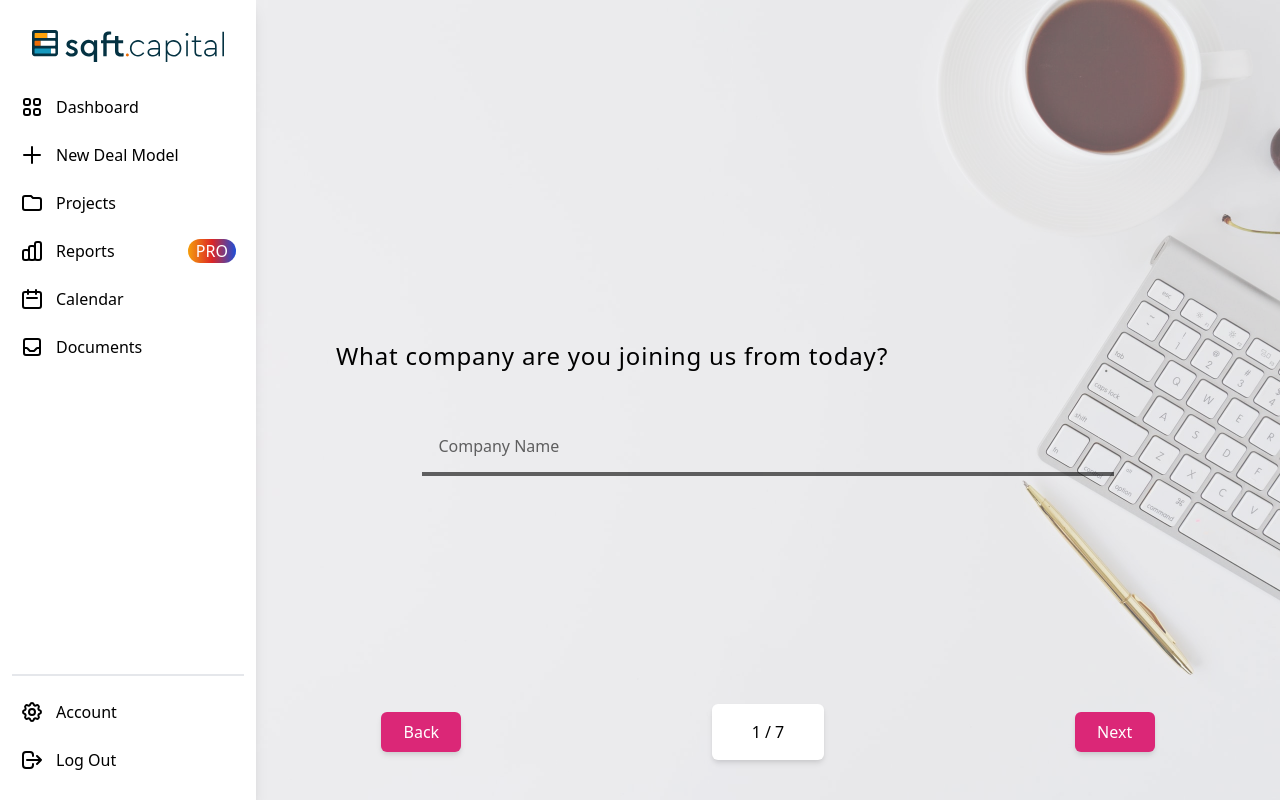
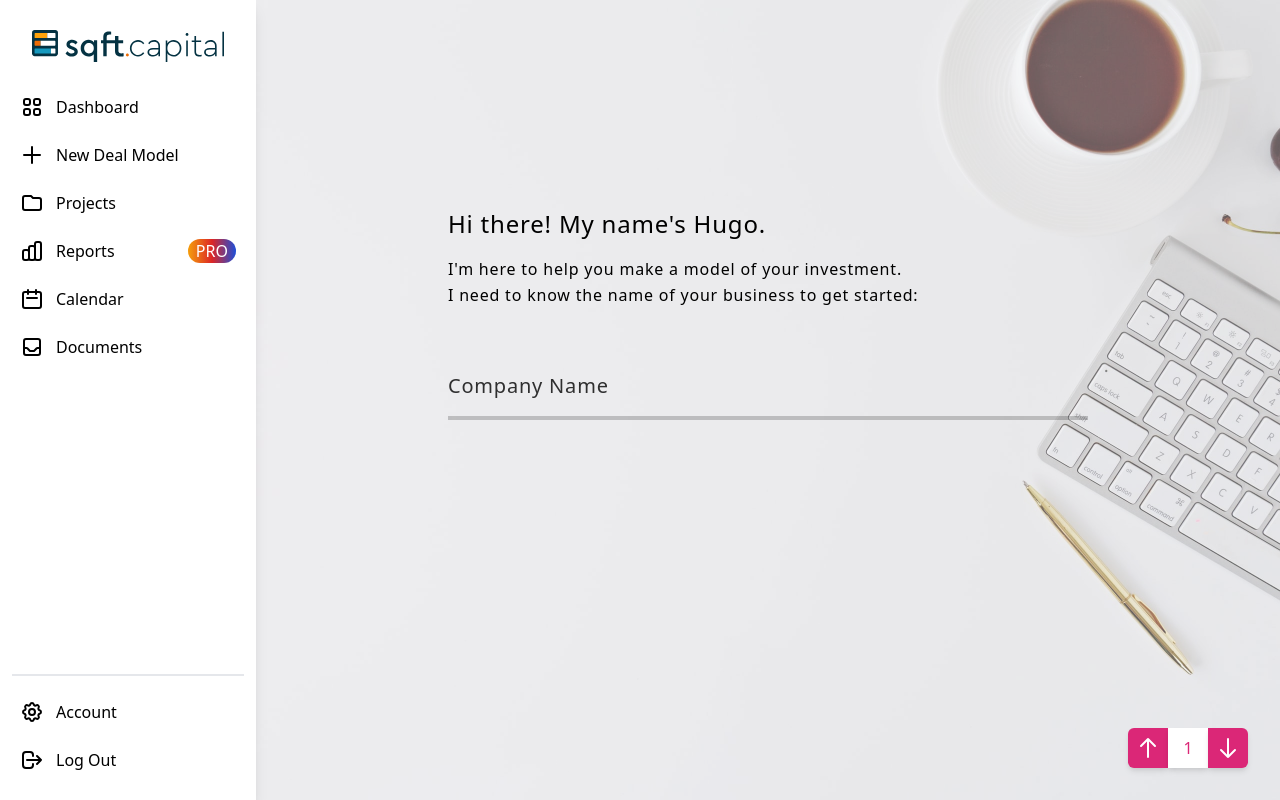
Before and after one commit to dotNATE/react-mock-dash, a React (Create React App) app: page /model in a window 1280 px wide. Built offline with nearby package versions, Linux system fonts and the light colour scheme.

Commit message:
refactored input components for reusability

```diff
--- a/src/Components/Organisms/FormMain/ModelDealStep/index.tsx
+++ b/src/Components/Organisms/FormMain/ModelDealStep/index.tsx
@@ -12,7 +12,7 @@ const ModelDealStep = ({
   if (currentStep !== targetStep) {
     return null;
   }
-  return <div className="h-full p-20">{children}</div>;
+  return <div className="h-full">{children}</div>;
 };
 
 export default ModelDealStep;
--- a/src/Components/Pages/FormikSandbox/WizardMain/Components/Atoms/NumberInputField/index.tsx
+++ b/src/Components/Pages/FormikSandbox/WizardMain/Components/Atoms/NumberInputField/index.tsx
@@ -1,3 +1,5 @@
+import { ExclamationIcon } from "@heroicons/react/outline";
+
 type NumberInputFieldProps = {
   name: string;
   label: string;
@@ -6,7 +8,6 @@ type NumberInputFieldProps = {
   onBlur?: any;
   error?: string | undefined;
   touched?: boolean | undefined;
-  children?: JSX.Element | JSX.Element[];
 };
 
 const NumberInputField = ({
@@ -17,34 +18,45 @@ const NumberInputField = ({
   touched,
   onChange,
   onBlur,
-  children,
 }: NumberInputFieldProps): JSX.Element => {
-  const errorBorder = error && touched ? " border-red-600" : "";
+  const errorBorder =
+    error && touched
+      ? " border-opacity-100 border-red-600"
+      : " border-opacity-20";
 
   return (
     <div className="relative">
-      <div className="opacity-60 hover:opacity-100 focus-within:opacity-100 relative flex flex-col text-black font-medium transition duration-300">
+      <div className="text-xl">
+        <div
+          className={
+            "relative flex flex-col border-b-4 border-black focus-within:border-opacity-100 transition-all" +
+            errorBorder
+          }
+        >
           <input
             id={name}
             name={name}
             type="number"
-          className={
-            "peer h-14 bg-transparent border-b-4 border-black p-4 outline-none placeholder-transparent z-50" +
-            errorBorder
-          }
+            className="peer py-4 placeholder-transparent bg-transparent outline-none z-50"
             placeholder={label}
             onChange={onChange}
             onBlur={onBlur}
             value={value}
           />
           <label
-          className="absolute -top-3 text-sm pl-4 peer-placeholder-shown:text-base peer-placeholder-shown:text-black peer-placeholder-shown:font-normal peer-placeholder-shown:top-3.5 transition-all peer-focus:font-medium peer-focus:text-black peer-focus:-top-3 peer-focus:text-sm"
+            className="absolute -top-4 text-sm peer-placeholder-shown:text-xl peer-placeholder-shown:font-normal peer-placeholder-shown:opacity-80 peer-placeholder-shown:top-4 transition-all"
             htmlFor={name}
           >
             {label}
           </label>
         </div>
-      {children}
+      </div>
+      {error && touched && (
+        <div className="absolute text-red-600 flex font-medium pt-2 h-6 ">
+          <ExclamationIcon className="h-6 w-6 mr-3" />
+          {error}
+        </div>
+      )}
     </div>
   );
 };
--- a/src/Components/Pages/FormikSandbox/WizardMain/Components/Atoms/TextInputField/index.tsx
+++ b/src/Components/Pages/FormikSandbox/WizardMain/Components/Atoms/TextInputField/index.tsx
@@ -1,12 +1,14 @@
+import { ExclamationIcon } from "@heroicons/react/outline";
+
 type TextInputFieldProps = {
   name: string;
   label: string;
+  type: string;
   value?: string | undefined;
   onChange?: any;
   onBlur?: any;
   error?: string | undefined;
   touched?: boolean | undefined;
-  children?: JSX.Element | JSX.Element[];
 };
 
 const TextInputField = ({
@@ -17,34 +19,46 @@ const TextInputField = ({
   touched,
   onChange,
   onBlur,
-  children,
+  type,
 }: TextInputFieldProps): JSX.Element => {
-  const errorBorder = error && touched ? " border-red-600" : "";
+  const errorBorder =
+    error && touched
+      ? " border-opacity-100 border-red-600"
+      : " focus-within:border-pink-600 border-opacity-20";
 
   return (
-    <div className="relative">
-      <div className="opacity-60 hover:opacity-100 focus-within:opacity-100 relative flex flex-col text-black font-medium transition duration-300">
+    <div
+      className={
+        "relative border-b-4 border-black focus-within:border-opacity-100 transition-all" +
+        errorBorder
+      }
+    >
+      <div className="text-xl">
+        <div className={"relative flex flex-col"}>
           <input
             id={name}
             name={name}
-          type="text"
-          className={
-            "peer h-14 bg-transparent border-b-4 border-black p-4 outline-none placeholder-transparent z-50" +
-            errorBorder
-          }
+            type={type}
+            className="peer py-4 placeholder-transparent bg-transparent outline-none z-50"
             placeholder={label}
             onChange={onChange}
             onBlur={onBlur}
             value={value}
           />
           <label
-          className="absolute -top-3 text-sm pl-4 peer-placeholder-shown:text-base peer-placeholder-shown:text-black peer-placeholder-shown:font-normal peer-placeholder-shown:top-3.5 transition-all peer-focus:font-medium peer-focus:text-black peer-focus:-top-3 peer-focus:text-sm"
+            className="absolute -top-4 text-sm peer-placeholder-shown:text-xl peer-placeholder-shown:font-normal peer-placeholder-shown:opacity-80 peer-placeholder-shown:top-4 transition-all"
             htmlFor={name}
           >
             {label}
           </label>
         </div>
-      {children}
+      </div>
+      {error && touched && (
+        <div className="absolute text-red-600 flex font-medium pt-2 h-6 ">
+          <ExclamationIcon className="h-6 w-6 mr-3" />
+          {error}
+        </div>
+      )}
     </div>
   );
 };
--- a/src/Components/Pages/FormikSandbox/WizardMain/index.tsx
+++ b/src/Components/Pages/FormikSandbox/WizardMain/index.tsx
@@ -1,3 +1,4 @@
+import { ArrowDownIcon, ArrowUpIcon } from "@heroicons/react/outline";
 import { useEffect, useState, Children } from "react";
 
 type WizardMainProps = {
@@ -41,24 +42,23 @@ const WizardMain = ({
         className={`h-full bg-gray-200 bg-opacity-40 backdrop-filter focus-within:backdrop-blur-sm focus-within:backdrop-grayscale transition duration-700 relative`}
       >
         {children}
-        <div className="flex justify-around items-center absolute bottom-10 w-full">
+        <div className="absolute right-8 bottom-8">
+          <div className="flex">
             <div
               onClick={decrementCurrentStep}
-            className="flex justify-center items-center bg-pink-600 hover:bg-pink-700 active:bg-pink-800 w-20 rounded-md text-white font-medium shadow-md h-10 cursor-pointer"
+              className="flex justify-center items-center bg-pink-600 hover:bg-pink-700 active:bg-pink-800 text-white font-medium shadow-md h-10 w-10 cursor-pointer rounded-l-md"
             >
-            Back
+              <ArrowUpIcon className="h-6 w-6" />
             </div>
-          <input
-            type="submit"
-            className="h-14 w-28 rounded-md shadow-md cursor-pointer font-medium bg-white hover:bg-gray-200 active:bg-gray-300"
-            value={`${currentStep} / ${maxStep}`}
-            disabled={isSubmitting}
-          />
+            <div className="flex justify-center items-center bg-white text-pink-600 font-medium shadow-md h-10 w-10 select-none">
+              {currentStep}
+            </div>
             <div
               onClick={incrementCurrentStep}
-            className="flex justify-center items-center bg-pink-600 hover:bg-pink-700 active:bg-pink-800 w-20 rounded-md text-white font-medium shadow-md h-10 cursor-pointer"
+              className="flex justify-center items-center bg-pink-600 hover:bg-pink-700 active:bg-pink-800 text-white font-medium shadow-md h-10 w-10 cursor-pointer rounded-r-md"
             >
-            Next
+              <ArrowDownIcon className="h-6 w-6" />
+            </div>
           </div>
         </div>
       </form>
--- a/src/Components/Pages/FormikSandbox/index.tsx
+++ b/src/Components/Pages/FormikSandbox/index.tsx
@@ -5,7 +5,6 @@ import { Formik, Field, FormikErrors } from "formik";
 import DashboardLayout from "../../Atoms/DashboardLayout";
 import WizardMain from "./WizardMain";
 import ModelDealStep from "../../Organisms/FormMain/ModelDealStep";
-import NumberInputField from "./WizardMain/Components/Atoms/NumberInputField/index";
 import TextInputField from "./WizardMain/Components/Atoms/TextInputField";
 import SelectInputField from "./WizardMain/Components/Atoms/SelectInputField/index";
 import OptionsInputArray from "../../Organisms/FormMain/ModelDealStep2/SelectInput/OptionsInputArray";
@@ -121,144 +120,117 @@ const FormikSandbox = (): JSX.Element => {
             isSubmitting={isSubmitting}
           >
             <ModelDealStep currentStep={currentStep} targetStep={1}>
-              <div className="h-full flex flex-col justify-center">
-                <div className="text-black font-medium tracking-wider mb-4">
-                  <div className="py-4 text-2xl">
-                    <h1>What company are you joining us from today?</h1>
-                  </div>
-                </div>
-                <div className="w-4/5 mx-auto mt-4">
+              <div className="h-full flex flex-col justify-start text-black font-medium tracking-wider leading-relaxed p-48">
+                <h1 className="text-2xl my-4">Hi there! My name's Hugo.</h1>
+                <span>
+                  I'm here to help you make a model of your investment.
+                </span>
+                <span>
+                  I need to know the name of your business to get started:
+                </span>
+                <div className="mt-12">
                   <Field
                     name="company"
                     label="Company Name"
                     as={TextInputField}
                     error={errors.company}
                     touched={touched.company}
-                  >
-                    {!errors.company && touched.company && (
+                    type="text"
+                  />
+                  {!errors.company && values.company && (
                     <div
                       onClick={incrementCurrentStep}
-                        className="absolute top-16 flex justify-center items-center bg-pink-600 hover:bg-pink-700 active:bg-pink-800 w-20 text-white font-medium shadow-md h-10 cursor-pointer"
+                      className="flex justify-center items-center bg-pink-600 hover:bg-pink-700 active:bg-pink-800 w-20 text-white font-medium shadow-md h-10 cursor-pointer mt-6"
                     >
                       Next
                     </div>
                   )}
-                    {errors.company && touched.company && (
-                      <div className="absolute text-red-600 font-medium flex pl-3 pt-2 h-6 ">
-                        <ExclamationIcon className="h-6 w-6 mr-3" />
-                        {errors.company}
-                      </div>
-                    )}
-                  </Field>
                 </div>
               </div>
             </ModelDealStep>
 
             <ModelDealStep currentStep={currentStep} targetStep={2}>
-              <div className="h-full flex flex-col justify-center">
-                <div className="text-black font-medium tracking-wider mb-4">
-                  <div className="py-4 text-2xl">
-                    <h1>{`Fantastic! It's great to have ${values.company} on board with SQFT`}</h1>
-                  </div>
-                  <div className="py-4 text-lg">
-                    <p>Let's get started with the property Purchase Price.</p>
-                  </div>
-                </div>
-                <div className="w-4/5 mx-auto mt-4">
+              <div className="h-full flex flex-col justify-start text-black font-medium tracking-wider leading-relaxed p-48">
+                <h1 className="text-2xl my-4">
+                  Fantastic! It's great to have {values.company} on board with
+                  Squarefoot
+                </h1>
+                <span>Now let's get stuck straight in...</span>
+                <span>What is the purchase price of the development?:</span>
+                <div className="mt-12">
                   <Field
                     name="purchasePrice"
-                    as={NumberInputField}
+                    as={TextInputField}
                     label="Purchase Price (GBP)"
+                    type="number"
                     error={errors.purchasePrice}
                     touched={touched.purchasePrice}
-                  >
-                    {!errors.purchasePrice && touched.purchasePrice && (
+                  />
+                  {!errors.purchasePrice && values.purchasePrice && (
                     <div
                       onClick={incrementCurrentStep}
-                        className="absolute top-16 flex justify-center items-center bg-pink-600 hover:bg-pink-700 active:bg-pink-800 w-20 text-white font-medium shadow-md h-10 cursor-pointer"
+                      className="flex justify-center items-center bg-pink-600 hover:bg-pink-700 active:bg-pink-800 w-20 text-white font-medium shadow-md h-10 cursor-pointer mt-6"
                     >
                       Next
                     </div>
                   )}
-                    {errors.purchasePrice && touched.purchasePrice && (
-                      <div className="absolute text-red-600 font-medium flex pl-3 pt-2 h-6">
-                        <ExclamationIcon className="h-6 w-6 mr-3" />
-                        {errors.purchasePrice}
-                      </div>
-                    )}
-                  </Field>
                 </div>
               </div>
             </ModelDealStep>
 
             <ModelDealStep currentStep={currentStep} targetStep={3}>
-              <div className="h-4/5 mx-auto flex flex-col justify-between">
-                <div className="text-black font-medium tracking-wider mb-4">
-                  <div className="py-4 text-2xl">
-                    <h1>
-                      {`Holy Moly! You shelled out ${formatter.format(
-                        Number(values.purchasePrice)
-                      )},
-                  that's great!`}
+              <div className="h-full flex flex-col justify-start text-black font-medium tracking-wider leading-relaxed p-48">
+                <h1 className="text-2xl my-4">
+                  Holy Moly! You shelled out
+                  {" " + formatter.format(Number(values.purchasePrice))}, that's
+                  great!
                 </h1>
-                  </div>
-                  <div className="py-4 text-lg">
-                    <p>What about any Gross Domestic Value costs?</p>
-                  </div>
-                </div>
-                <div className="grid grid-cols-4 grid-rows-2 gap-5">
-                  <div className="w-4/5 mx-auto col-start-1 col-span-3 row-start-1">
+                <span>
+                  Please, give me a number for both commercial and residential
+                  gross domestic value.
+                </span>
+                <span>These are both required.</span>
+                <div className="mt-12 grid grid-cols-4 grid-rows-2 gap-10">
+                  <div className="col-start-1 col-span-3 row-start-1 row-span-1">
                     <Field
                       name="gdvCommercial"
-                      as={NumberInputField}
+                      as={TextInputField}
+                      type="number"
                       label="GDV Commercial (GBP)"
                       error={errors.gdvCommercial}
                       touched={touched.gdvCommercial}
-                    >
-                      {errors.gdvCommercial && touched.gdvCommercial && (
-                        <div className="absolute text-red-600 font-medium flex pl-3 pt-2 h-6 ">
-                          <ExclamationIcon className="h-6 w-6 mr-3" />
-                          {errors.gdvCommercial}
+                    />
                   </div>
-                      )}
-                    </Field>
-                  </div>
-                  <div className="w-4/5 mx-auto col-start-2 col-span-3 row-start-2">
+                  <div className="col-start-2 col-span-3 row-start-2 row-span-1">
                     <Field
                       name="gdvResidential"
-                      as={NumberInputField}
+                      as={TextInputField}
+                      type="number"
                       label="GDV Residential (GBP)"
                       error={errors.gdvResidential}
                       touched={touched.gdvResidential}
-                    >
-                      <div className="w-full flex justify-end">
-                        {!errors.gdvResidential &&
-                          touched.gdvResidential &&
-                          !errors.gdvCommercial &&
-                          touched.gdvCommercial && (
+                    />
+                  </div>
+                  <div className="col-start-1 col-span-1 row-start-2 row-span-1">
+                    {!errors.gdvCommercial &&
+                      values.gdvCommercial &&
+                      !errors.gdvResidential &&
+                      values.gdvResidential && (
                         <div
                           onClick={incrementCurrentStep}
-                              className="absolute top-16 flex justify-center items-center bg-pink-600 hover:bg-pink-700 active:bg-pink-800 w-20 text-white font-medium shadow-md h-10 cursor-pointer"
+                          className="flex justify-center items-center bg-pink-600 hover:bg-pink-700 active:bg-pink-800 w-20 text-white font-medium shadow-md h-10 cursor-pointer mt-6"
                         >
                           Next
                         </div>
                       )}
-                      </div>
-                      {errors.gdvResidential && touched.gdvResidential && (
-                        <div className="absolute text-red-600 font-medium flex pl-3 pt-2 h-6 ">
-                          <ExclamationIcon className="h-6 w-6 mr-3" />
-                          {errors.gdvResidential}
-                        </div>
-                      )}
-                    </Field>
                   </div>
                 </div>
               </div>
             </ModelDealStep>
 
             <ModelDealStep currentStep={currentStep} targetStep={4}>
-              <div className="h-full flex flex-col mt-6">
-                <div className="text-black font-medium tracking-wider mb-4">
+              <div className="h-full flex flex-col">
+                <div className="text-black font-medium tracking-wider">
                   <div className="py-4 text-2xl">
                     <h1>{`So, ${values.company}, just how long is this going to take?`}</h1>
                   </div>
@@ -273,7 +245,7 @@ const FormikSandbox = (): JSX.Element => {
                   >
                     <OptionsInputArray data={step4Options} />
                   </Field>
-                  {!errors.mobAndBuildPeriod && touched.mobAndBuildPeriod && (
+                  {!errors.mobAndBuildPeriod && values.mobAndBuildPeriod && (
                     <div
                       onClick={incrementCurrentStep}
                       className="absolute top-16 flex justify-center items-center bg-pink-600 hover:bg-pink-700 active:bg-pink-800 w-20 text-white font-medium shadow-md h-10 cursor-pointer"
@@ -292,8 +264,8 @@ const FormikSandbox = (): JSX.Element => {
             </ModelDealStep>
 
             <ModelDealStep currentStep={currentStep} targetStep={5}>
-              <div className="h-full flex flex-col mt-6">
-                <div className="text-black font-medium tracking-wider mb-4">
+              <div className="h-full flex flex-col">
+                <div className="text-black font-medium tracking-wider">
                   <div className="py-4 text-2xl">
                     <h1>{`Wow, ${values.mobAndBuildPeriod} months? This is starting to shape up!`}</h1>
                   </div>
@@ -307,7 +279,7 @@ const FormikSandbox = (): JSX.Element => {
                     touched={touched.exitStrategy}
                     options={step5Options}
                   >
-                    {!errors.exitStrategy && touched.exitStrategy && (
+                    {!errors.exitStrategy && values.exitStrategy && (
                       <div
                         onClick={incrementCurrentStep}
                         className="absolute right-0 -bottom-14 flex justify-center items-center bg-pink-600 hover:bg-pink-700 active:bg-pink-800 w-20 text-white font-medium shadow-md h-10 cursor-pointer"
@@ -332,8 +304,8 @@ const FormikSandbox = (): JSX.Element => {
             </ModelDealStep>
 
             <ModelDealStep currentStep={currentStep} targetStep={7}>
-              <h1 className="font-medium">Plans for future</h1>
-              <ul className="p-4">
+              <h1 className="font-bold">Plans for future</h1>
+              <ul className="p-8">
                 <li className="hover:text-pink-400 transition-all">
                   Remove Nav during form to keep focus
                 </li>
@@ -342,7 +314,7 @@ const FormikSandbox = (): JSX.Element => {
                 </li>
                 <li className="hover:text-pink-400 transition-all">
                   Add display for user inputs so that it can be monitored
-                  throughout
+                  throughout(?)
                 </li>
                 <li className="hover:text-pink-400 transition-all">
                   Input confirmation screen prior to submit
@@ -357,11 +329,11 @@ const FormikSandbox = (): JSX.Element => {
                   Transport user to location/page of first error
                 </li>
                 <li className="hover:text-pink-400 transition-all">
-                  Better buttons for form navigation
+                  Better buttons for form navigation - COMPLETE
                 </li>
                 <li className="hover:text-pink-400 transition-all">
                   Smart buttons for form nav (i.e. appear once touched & w/o
-                  errors)
+                  errors) - COMPLETE?
                 </li>
               </ul>
             </ModelDealStep>
```
Lines whose indentation alone changed are shown as unchanged.
